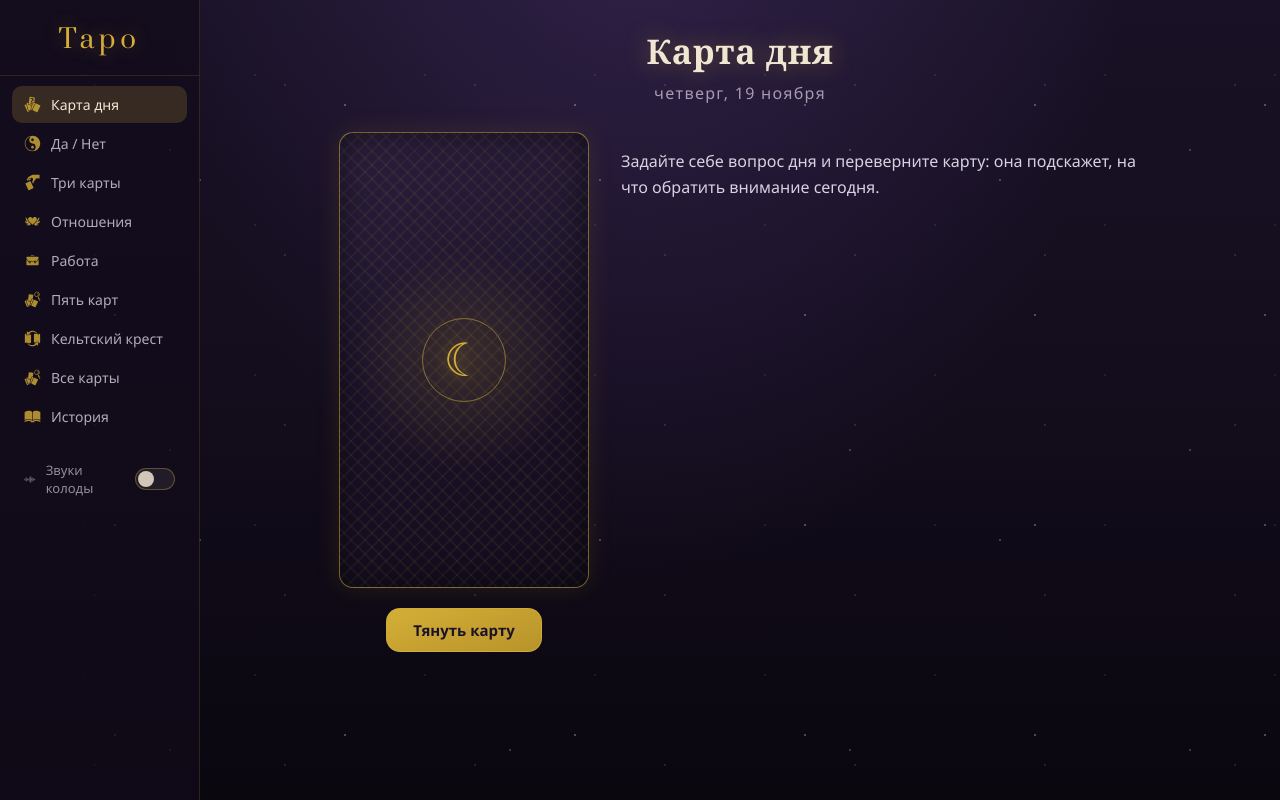
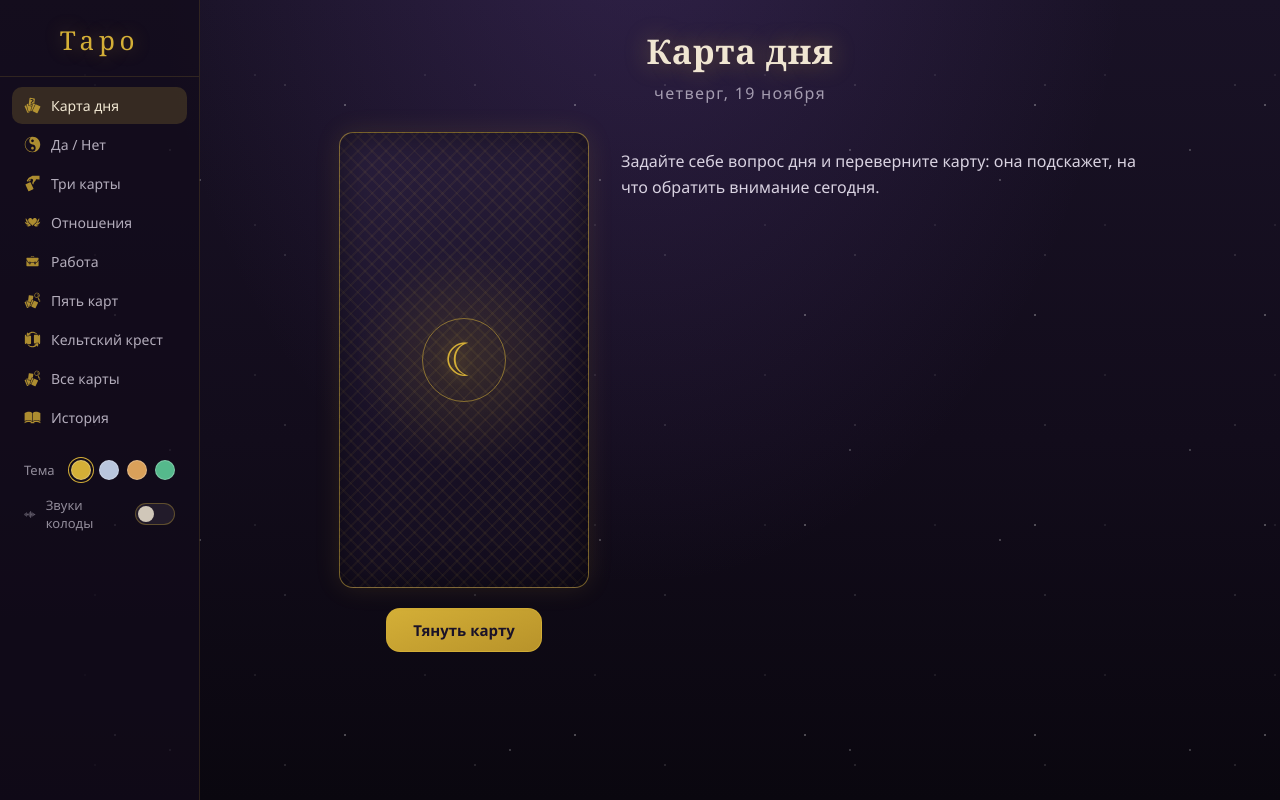
Before and after one commit to pv18/tarot-cards, a React (Vite) app: page / in a window 1280 px wide. Built offline with nearby package versions, Linux system fonts and the light colour scheme.

Commit message:
feat: переключатель тем в меню — свотчи, запоминание выбора, без мигания при загрузке

```diff
--- a/index.html
+++ b/index.html
@@ -4,6 +4,15 @@
     <meta charset="utf-8" />
     <meta name="viewport" content="width=device-width, initial-scale=1" />
     <title>Таро — карта дня и расклады</title>
+    <script>
+      // применяем сохранённую тему до загрузки бандла, чтобы не мигала базовая
+      try {
+        var theme = localStorage.getItem('tarot-theme');
+        if (theme && theme !== 'midnight') {
+          document.documentElement.dataset.theme = theme;
+        }
+      } catch (e) {}
+    </script>
     <meta
       name="description"
       content="Карта дня с толкованием, расклады «Три карты» и «Пять карт», все 78 арканов с прямыми и перевёрнутыми значениями."
--- a/src/components/MenuPanel/MenuPanel.module.scss
+++ b/src/components/MenuPanel/MenuPanel.module.scss
@@ -6,14 +6,14 @@
 }
 
 .brand {
-  font-family: 'Prata', Georgia, serif;
+  font-family: var(--font-heading);
   font-size: 26px;
-  color: #d4af37;
+  color: var(--accent);
   text-align: center;
   padding: 22px 0 18px;
   letter-spacing: 0.18em;
-  text-shadow: 0 0 18px rgba(212, 175, 55, 0.35);
-  border-bottom: 1px solid rgba(212, 175, 55, 0.15);
+  text-shadow: 0 0 18px color-mix(in srgb, var(--accent) 35%, transparent);
+  border-bottom: 1px solid color-mix(in srgb, var(--accent) 15%, transparent);
 }
 
 .soundToggle {
@@ -21,7 +21,7 @@
   align-items: center;
   gap: 10px;
   margin: 16px 24px 0;
-  color: rgba(232, 226, 240, 0.6);
+  color: color-mix(in srgb, var(--text) 60%, transparent);
   font-size: 13px;
 }
 
@@ -38,7 +38,7 @@
   gap: 10px;
   padding: 9px 12px;
   border-radius: 10px;
-  color: rgba(232, 226, 240, 0.75);
+  color: color-mix(in srgb, var(--text) 75%, transparent);
   text-decoration: none;
   font-size: 14px;
   transition:
@@ -46,23 +46,66 @@
     color 0.2s ease;
 
   &:hover {
-    background: rgba(232, 226, 240, 0.06);
-    color: #f0e6d2;
+    background: color-mix(in srgb, var(--text) 6%, transparent);
+    color: var(--text-warm);
   }
 
   &:focus-visible {
-    outline: 2px solid rgba(212, 175, 55, 0.6);
+    outline: 2px solid color-mix(in srgb, var(--accent) 60%, transparent);
     outline-offset: 1px;
   }
 }
 
 .itemActive {
-  background: rgba(212, 175, 55, 0.18);
-  color: #f0e6d2;
+  background: color-mix(in srgb, var(--accent) 18%, transparent);
+  color: var(--text-warm);
 }
 
 .icon {
   display: inline-flex;
   font-size: 17px;
-  color: rgba(212, 175, 55, 0.8);
+  color: color-mix(in srgb, var(--accent) 80%, transparent);
 }
+
+// переключатель тем: ряд круглых свотчей
+.themeRow {
+  display: flex;
+  align-items: center;
+  gap: 10px;
+  margin: 14px 24px 0;
+  color: color-mix(in srgb, var(--text) 60%, transparent);
+  font-size: 13px;
+}
+
+.swatches {
+  display: flex;
+  gap: 8px;
+  margin-left: auto;
+}
+
+.swatch {
+  width: 20px;
+  height: 20px;
+  padding: 0;
+  border-radius: 50%;
+  border: 1px solid rgba(255, 255, 255, 0.25);
+  cursor: pointer;
+  transition:
+    box-shadow 0.2s ease,
+    transform 0.2s ease;
+
+  &:hover {
+    transform: scale(1.15);
+  }
+
+  &:focus-visible {
+    outline: 2px solid color-mix(in srgb, var(--accent) 60%, transparent);
+    outline-offset: 2px;
+  }
+}
+
+.swatchActive {
+  box-shadow:
+    0 0 0 2px var(--bg-mid),
+    0 0 0 3px var(--accent);
+}
--- a/src/components/MenuPanel/MenuPanel.tsx
+++ b/src/components/MenuPanel/MenuPanel.tsx
@@ -13,6 +13,7 @@ import {
 } from 'react-icons/gi';
 import { ROUTES } from '../../routes';
 import { isSoundEnabled, toggleSound } from '../../utils/sound';
+import { applyTheme, loadTheme, type ThemeId } from '../../utils/theme';
 import { Switch } from '../ui/Switch';
 import s from './MenuPanel.module.scss';
 
@@ -38,6 +39,14 @@ const items = [
   { to: ROUTES.HISTORY, label: 'История', icon: <GiOpenBook />, end: false },
 ];
 
+// цвет свотча = акцент темы, чтобы кружок предсказывал настроение
+const THEMES: { id: ThemeId; label: string; color: string }[] = [
+  { id: 'midnight', label: 'Полночь', color: '#d4af37' },
+  { id: 'obsidian', label: 'Обсидиан', color: '#b9c6dd' },
+  { id: 'crimson', label: 'Багровая полночь', color: '#d9a05a' },
+  { id: 'forest', label: 'Ведьмин лес', color: '#55b98c' },
+];
+
 interface MenuPanelProps {
   // вызывается после перехода по пункту — каркас закрывает мобильное меню
   onNavigate?: () => void;
@@ -45,6 +54,7 @@ interface MenuPanelProps {
 
 export const MenuPanel: React.FC<MenuPanelProps> = ({ onNavigate }) => {
   const [soundOn, setSoundOn] = useState(isSoundEnabled);
+  const [theme, setTheme] = useState<ThemeId>(loadTheme);
 
   return (
     <div className={s.MenuPanel}>
@@ -67,6 +77,33 @@ export const MenuPanel: React.FC<MenuPanelProps> = ({ onNavigate }) => {
           </NavLink>
         ))}
       </nav>
+      <div className={s.themeRow}>
+        <span>Тема</span>
+        <div
+          className={s.swatches}
+          role='radiogroup'
+          aria-label='Тема оформления'
+        >
+          {THEMES.map((t) => (
+            <button
+              key={t.id}
+              type='button'
+              role='radio'
+              aria-checked={theme === t.id}
+              aria-label={t.label}
+              title={t.label}
+              className={[s.swatch, theme === t.id ? s.swatchActive : '']
+                .filter(Boolean)
+                .join(' ')}
+              style={{ background: t.color }}
+              onClick={() => {
+                applyTheme(t.id);
+                setTheme(t.id);
+              }}
+            />
+          ))}
+        </div>
+      </div>
       <div className={s.soundToggle}>
         <GiSoundWaves aria-hidden='true' />
         <span>Звуки колоды</span>
--- /dev/null
+++ b/src/utils/theme.ts
@@ -0,0 +1,26 @@
+export type ThemeId = 'midnight' | 'obsidian' | 'crimson' | 'forest';
+
+const STORAGE_KEY = 'tarot-theme';
+const DEFAULT_THEME: ThemeId = 'midnight';
+
+const THEMES: ThemeId[] = ['midnight', 'obsidian', 'crimson', 'forest'];
+
+export const loadTheme = (): ThemeId => {
+  try {
+    const raw = localStorage.getItem(STORAGE_KEY);
+    return THEMES.includes(raw as ThemeId) ? (raw as ThemeId) : DEFAULT_THEME;
+  } catch {
+    return DEFAULT_THEME;
+  }
+};
+
+// применяем тему к <html> и запоминаем выбор;
+// базовая тема «Полночь» соответствует :root без переопределений
+export const applyTheme = (id: ThemeId): void => {
+  document.documentElement.dataset.theme = id;
+  try {
+    localStorage.setItem(STORAGE_KEY, id);
+  } catch {
+    // приватный режим — тема просто не сохранится между визитами
+  }
+};
```
